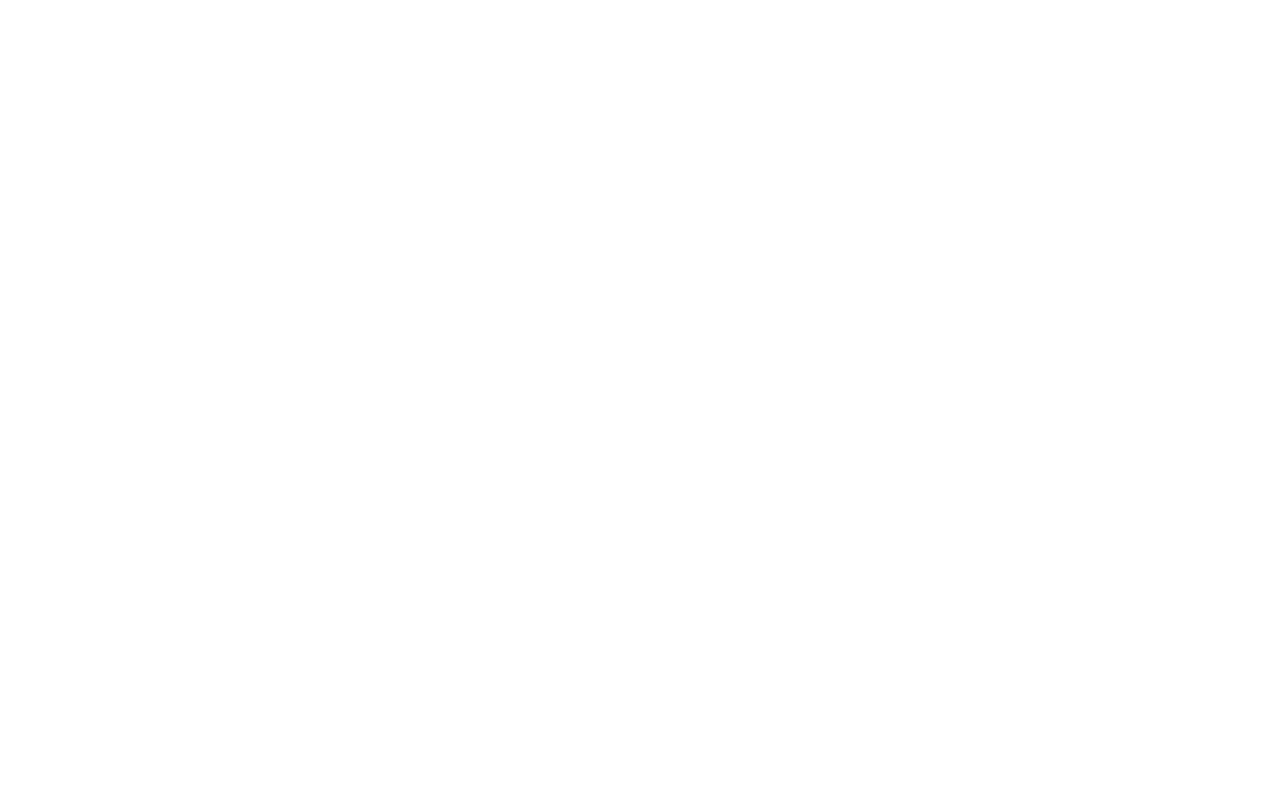
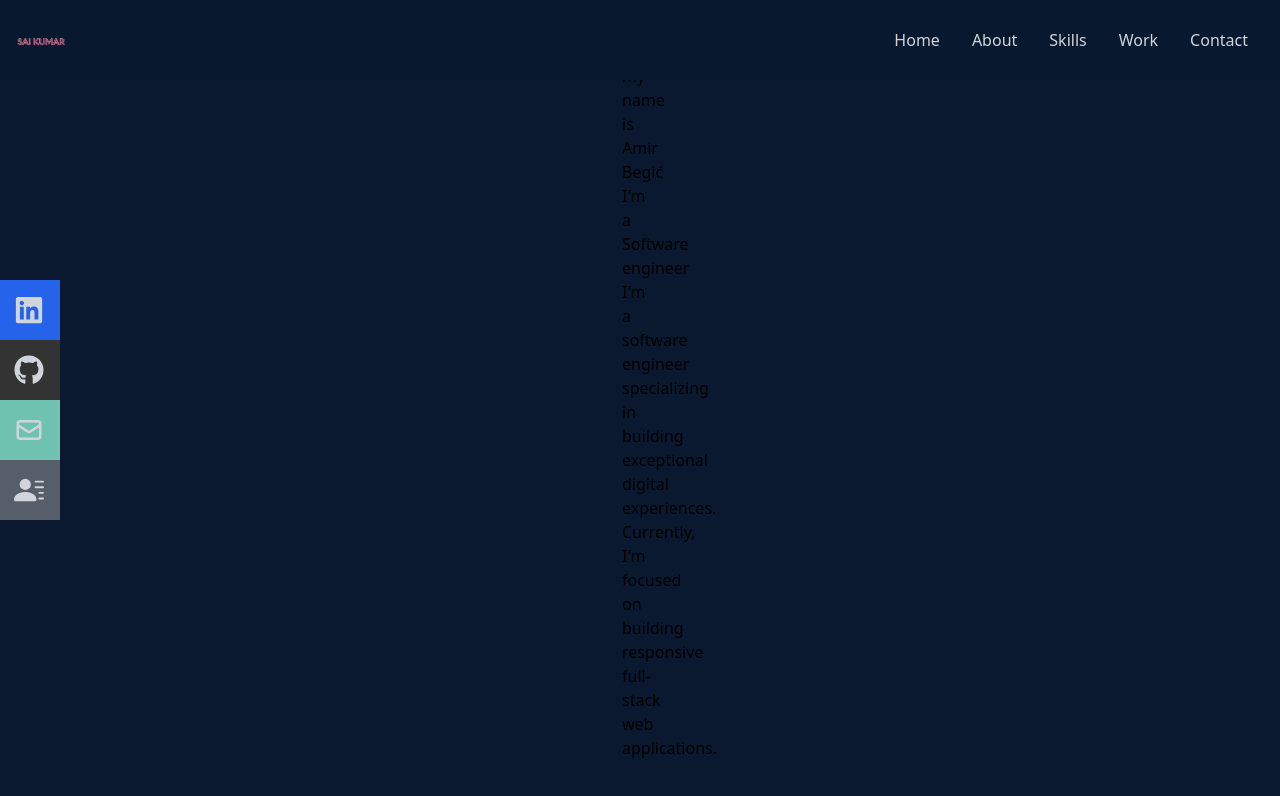
Before and after one commit to AmirBegic1/my_portfolio, a React (Create React App) app: page / in a window 1280 px wide. Shown: the top 796 px of the page. Built offline with nearby package versions, Linux system fonts and the light colour scheme.

Commit message:
navbar implemented

```diff
--- a/package.json
+++ b/package.json
@@ -10,6 +10,7 @@
     "postcss": "^8.4.31",
     "react": "^18.2.0",
     "react-dom": "^18.2.0",
+    "react-icons": "^4.12.0",
     "react-scripts": "5.0.1",
     "tailwindcss": "^3.3.5",
     "web-vitals": "^2.1.0"
--- a/src/App.js
+++ b/src/App.js
@@ -1,9 +1,12 @@
+import Home from "./components/Home";
+import Navbar from "./components/Navbar";
 import "./index.css";
 
 function App() {
   return (
     <div>
-
+      <Navbar />
+      <Home />
     </div>
   );
 }
--- /dev/null
+++ b/src/components/Home.jsx
@@ -0,0 +1,22 @@
+import React from "react";
+import { HiArrowNarrowRight } from "react-icons/hi";
+
+const Home = () => {
+  return (
+    <div name="home" className="w-full h-screen bg-[#0a192f]">
+      {/* Container*/}
+      <div className="max-w-[100px] mx-auto px-8 flex flex-col justify-center h-full">
+        <p>Hi, my name is</p>
+        <h1>Amir Begić</h1>
+        <h2>I'm a Software engineer</h2>
+        <p>
+          I'm a software engineer specializing in building exceptional digital
+          experiences. Currently, I'm focused on building responsive full-stack
+          web applications.
+        </p>
+      </div>
+    </div>
+  );
+};
+
+export default Home;
--- /dev/null
+++ b/src/components/Navbar.jsx
@@ -0,0 +1,94 @@
+import React, { useState } from "react";
+import Logo from "../assets/logo.png";
+import {
+  FaBars,
+  FaTimes,
+  FaGithub,
+  FaLinkedin,
+  FaFacebook,
+} from "react-icons/fa";
+import { HiOutlineMail } from "react-icons/hi";
+import { BsFillPersonLinesFill } from "react-icons/bs";
+
+const Navbar = () => {
+  const [nav, setNav] = useState(false);
+  const handleClick = () => setNav(!nav);
+
+  return (
+    <div className="fixed w-full h-[80px] flex justify-between items-center px-4 bg-[#08192f] text-gray-300">
+      <div>
+        <img src={Logo} alt="Logo Image" style={{ width: "50px" }} />
+      </div>
+
+      {/* menu */}
+
+      <ul className="hidden md:flex">
+        <li>Home</li>
+        <li>About</li>
+        <li>Skills</li>
+        <li>Work</li>
+        <li>Contact</li>
+      </ul>
+
+      {/* hambuerger menu */}
+      <div onClick={handleClick} className="md:hidden z-10">
+        {!nav ? <FaBars /> : <FaTimes />}
+      </div>
+
+      {/* Mobile menu */}
+      <ul
+        className={
+          !nav
+            ? "hidden"
+            : "absolute top-0 left-0 w-full h-screen bg-[#0a192f] flex flex-col justify-center items-center"
+        }
+      >
+        <li className="py-6 text-4xl"> Home</li>
+        <li className="py-6 text-4xl">About</li>
+        <li className="py-6 text-4xl">Skills</li>
+        <li className="py-6 text-4xl">Work</li>
+        <li className="py-6 text-4xl">Contact</li>
+      </ul>
+
+      {/* Social icons */}
+      <div className="hidden lg:flex fixed flex-col top-[35%] left-0">
+        <ul>
+          <li className="w-[160px] h-[60px] flex justify-between items-center ml-[-100px] hover:ml-[-10px] duration-300 bg-blue-600">
+            <a
+              className="flex justify-between items-center w-full text-gray-300"
+              href=""
+            >
+              LinkedIn <FaLinkedin size={30} />
+            </a>
+          </li>
+          <li className="w-[160px] h-[60px] flex justify-between items-center ml-[-100px] hover:ml-[-10px] duration-300 bg-[#333333]">
+            <a
+              className="flex justify-between items-center w-full text-gray-300"
+              href=""
+            >
+              GitHub <FaGithub size={30} />
+            </a>
+          </li>
+          <li className="w-[160px] h-[60px] flex justify-between items-center ml-[-100px] hover:ml-[-10px] duration-300 bg-[#6fc2b0]">
+            <a
+              className="flex justify-between items-center w-full text-gray-300"
+              href=""
+            >
+              Email <HiOutlineMail size={30} />
+            </a>
+          </li>
+          <li className="w-[160px] h-[60px] flex justify-between items-center ml-[-100px] hover:ml-[-10px] duration-300 bg-[#565f69]">
+            <a
+              className="flex justify-between items-center w-full text-gray-300"
+              href=""
+            >
+              Resume <BsFillPersonLinesFill size={30} />
+            </a>
+          </li>
+        </ul>
+      </div>
+    </div>
+  );
+};
+
+export default Navbar;
--- a/src/index.css
+++ b/src/index.css
@@ -1,3 +1,15 @@
 @tailwind base;
 @tailwind components;
 @tailwind utilities;
+
+
+@layer base {
+    body {
+        @apply font-sans;
+    }
+
+    li{
+        @apply px-4;
+        @apply cursor-pointer
+    }
+}
```
Also changed, not shown: 1 other file (tests, documents, lock files or other folders).
